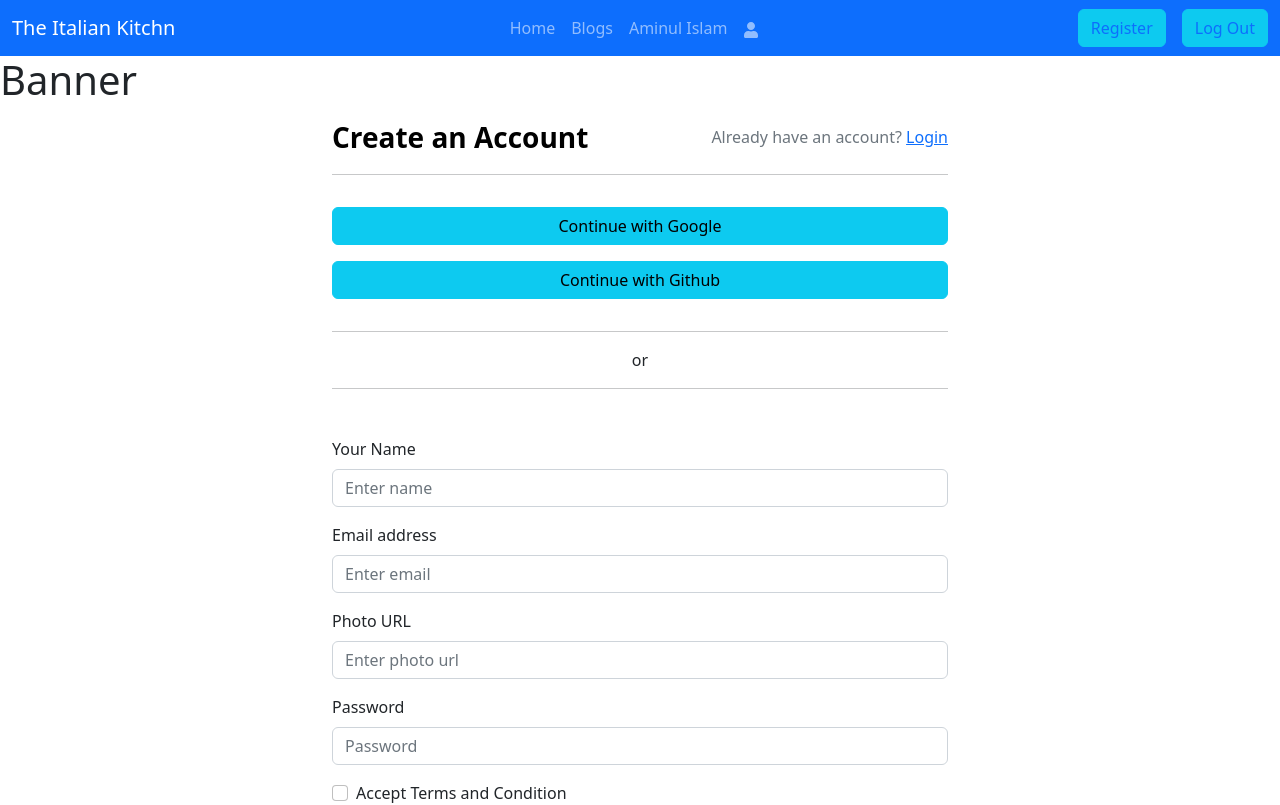
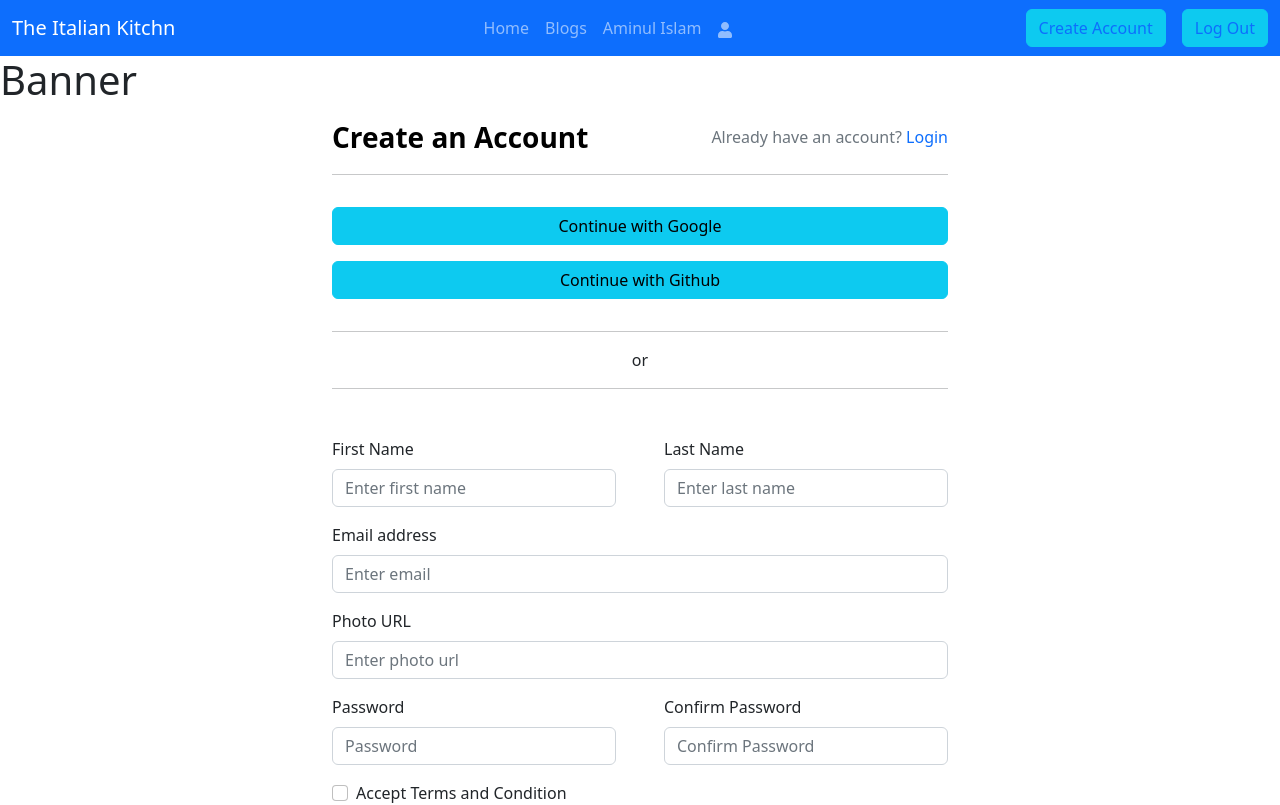
Before and after one commit to aminulislam2002/the-italian-kitchen-client, a React (Vite) app: page /register in a window 1280 px wide. Shown: the top 805 px of the page. Built offline with nearby package versions, Linux system fonts and the light colour scheme.

Commit message:
email password authentication add

```diff
--- a/src/pages/Login/Login.jsx
+++ b/src/pages/Login/Login.jsx
@@ -1,15 +1,22 @@
-import React from "react";
+import React, { useContext } from "react";
 import { Button, Container, Form } from "react-bootstrap";
 import { Link } from "react-router-dom";
+import { AuthContext } from "../../providers/AuthProvider";
 
 const Login = () => {
+  const {} = useContext(AuthContext);
+
+
   return (
     <Container className="mx-auto w-50">
       <Form>
         <div className="d-flex align-items-center justify-content-between mb-3">
           <Form.Text className="fs-3 text-black fw-bold">Please Login</Form.Text>
           <Form.Text className="text-muted">
-            Don't have an account? <Link to="/register">Register</Link>
+            Don't have an account?{" "}
+            <Link to="/register" className="text-decoration-none">
+              Register
+            </Link>
           </Form.Text>
         </div>
         <hr />
--- a/src/pages/Register/Register.jsx
+++ b/src/pages/Register/Register.jsx
@@ -1,15 +1,59 @@
-import React from "react";
+import React, { useContext, useState } from "react";
 import { Button, Container, Form } from "react-bootstrap";
 import { Link } from "react-router-dom";
+import { AuthContext } from "../../providers/AuthProvider";
 
 const Register = () => {
+  const { createUser } = useContext(AuthContext);
+
+  const [error, setError] = useState(" ");
+
+  const handleCreateUser = (event) => {
+    event.preventDefault();
+    const form = event.target;
+    const fName = form.fName.value;
+    const lName = form.lName.value;
+    const name = `${fName} ${lName}`;
+    const email = form.email.value;
+    const photo = form.photo.value;
+    const password = form.password.value;
+    const confirm = form.confirm.value;
+    console.log(form, name, email, photo, password);
+
+    if (password !== confirm) {
+      setError("Your password did not match");
+      return;
+    } else if (password.length < 6) {
+      setError("password must be 6 characters or longer");
+      return;
+    }
+
+    setError(" ");
+
+    createUser(email, password)
+      .then((result) => {
+        const createdUser = result.user;
+        console.log(createdUser);
+      })
+      .catch((error) => {
+        const errorCode = error.code;
+        const errorMessage = error.message;
+        console.log(errorCode, errorMessage);
+      });
+
+    form.reset();
+  };
+
   return (
     <Container className="mx-auto w-50">
-      <Form>
+      <Form onSubmit={handleCreateUser}>
         <div className="d-flex align-items-center justify-content-between">
           <Form.Text className="fs-3 text-black fw-bold">Create an Account</Form.Text>
           <Form.Text className="text-muted fs-6">
-            Already have an account? <Link to="/login">Login</Link>
+            Already have an account?{" "}
+            <Link to="/login" className="text-decoration-none">
+              Login
+            </Link>
           </Form.Text>
         </div>
         <hr />
@@ -22,10 +66,16 @@ const Register = () => {
           </Button>
           <hr /> <p className="text-center">or</p> <hr />
         </div>
-        <Form.Group className="mb-3" controlId="formBasicName">
-          <Form.Label>Your Name</Form.Label>
-          <Form.Control type="text" name="name" placeholder="Enter name" required />
-        </Form.Group>
+        <div className="d-flex gap-5">
+          <Form.Group className="mb-3 w-50" controlId="formBasicFirstName">
+            <Form.Label>First Name</Form.Label>
+            <Form.Control type="text" name="fName" placeholder="Enter first name" required />
+          </Form.Group>
+          <Form.Group className="mb-3 w-50" controlId="formBasicLastName">
+            <Form.Label>Last Name</Form.Label>
+            <Form.Control type="text" name="lName" placeholder="Enter last name" required />
+          </Form.Group>
+        </div>
         <Form.Group className="mb-3" controlId="formBasicEmail">
           <Form.Label>Email address</Form.Label>
           <Form.Control type="email" name="email" placeholder="Enter email" required />
@@ -34,10 +84,16 @@ const Register = () => {
           <Form.Label>Photo URL</Form.Label>
           <Form.Control type="text" name="photo" placeholder="Enter photo url" required />
         </Form.Group>
-        <Form.Group className="mb-3" controlId="formBasicPassword">
-          <Form.Label>Password</Form.Label>
-          <Form.Control type="password" name="password" placeholder="Password" required />
-        </Form.Group>
+        <div className="d-flex gap-5">
+          <Form.Group className="mb-3 w-50" controlId="formBasicPassword">
+            <Form.Label>Password</Form.Label>
+            <Form.Control type="password" name="password" placeholder="Password" required />
+          </Form.Group>
+          <Form.Group className="mb-3 w-50" controlId="formConfirmPassword">
+            <Form.Label>Confirm Password</Form.Label>
+            <Form.Control type="password" name="confirm" placeholder="Confirm Password" required />
+          </Form.Group>
+        </div>
         <Form.Group className="mb-3" controlId="formBasicCheckbox">
           <Form.Check type="checkbox" name="accept" label="Accept Terms and Condition" />
         </Form.Group>
@@ -49,7 +105,7 @@ const Register = () => {
         <br />
         <Form.Text className="text-success">We'll never share your email with anyone else.</Form.Text>
         <br />
-        <Form.Text className="text-danger">We'll never share your email with anyone else.</Form.Text>
+        <Form.Text className="text-danger">{error}</Form.Text>
       </Form>
     </Container>
   );
--- a/src/pages/Shared/NavigationBar/NavigationBar.jsx
+++ b/src/pages/Shared/NavigationBar/NavigationBar.jsx
@@ -17,14 +17,14 @@ const NavigationBar = () => {
             <Nav className="mx-auto my-2 my-lg-0" style={{ maxHeight: "100px" }} navbarScroll>
               <Nav.Link href="/">Home</Nav.Link>
               <Nav.Link href="#action2">Blogs</Nav.Link>
-              <Nav.Link href="#action2">{user.displayName}</Nav.Link>
+              <Nav.Link href="#action2">{user?.displayName}</Nav.Link>
               <Nav.Link href="#action3">
                 <FaUser></FaUser>
               </Nav.Link>
             </Nav>
             <div className="d-flex justify-content-between align-align-items-center gap-3 ">
               <Button variant="info">
-                <Link to="/register" className="text-decoration-none">Register</Link>
+                <Link to="/register" className="text-decoration-none">Create Account</Link>
               </Button>
               {user ? (
                 <Button variant="info">
--- a/src/providers/AuthProvider.jsx
+++ b/src/providers/AuthProvider.jsx
@@ -1,5 +1,5 @@
 import React, { createContext } from 'react';
-import { getAuth } from "firebase/auth";
+import { createUserWithEmailAndPassword, getAuth } from "firebase/auth";
 import app from '../firebase/firebase.config';
 
 export const AuthContext = createContext(null)
@@ -9,8 +9,14 @@ const auth = getAuth(app)
 const AuthProvider = ({children}) => {
     const user = {displayName: "Aminul Islam"}
 
+    const createUser = (email, password)=>{
+        return createUserWithEmailAndPassword(auth, email, password)
+    }
+
+
     const authInfo = {
-        user
+        user,
+        createUser,
     }
 
     return (
```
